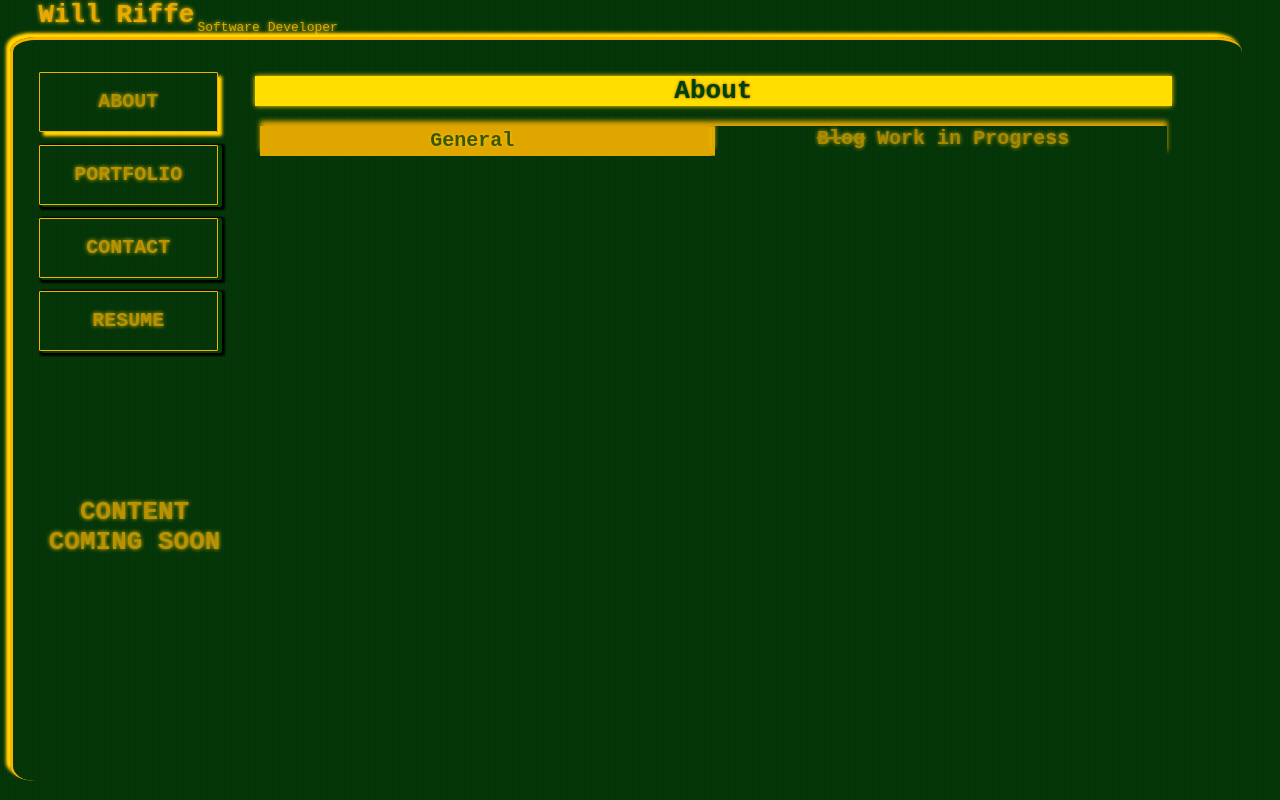
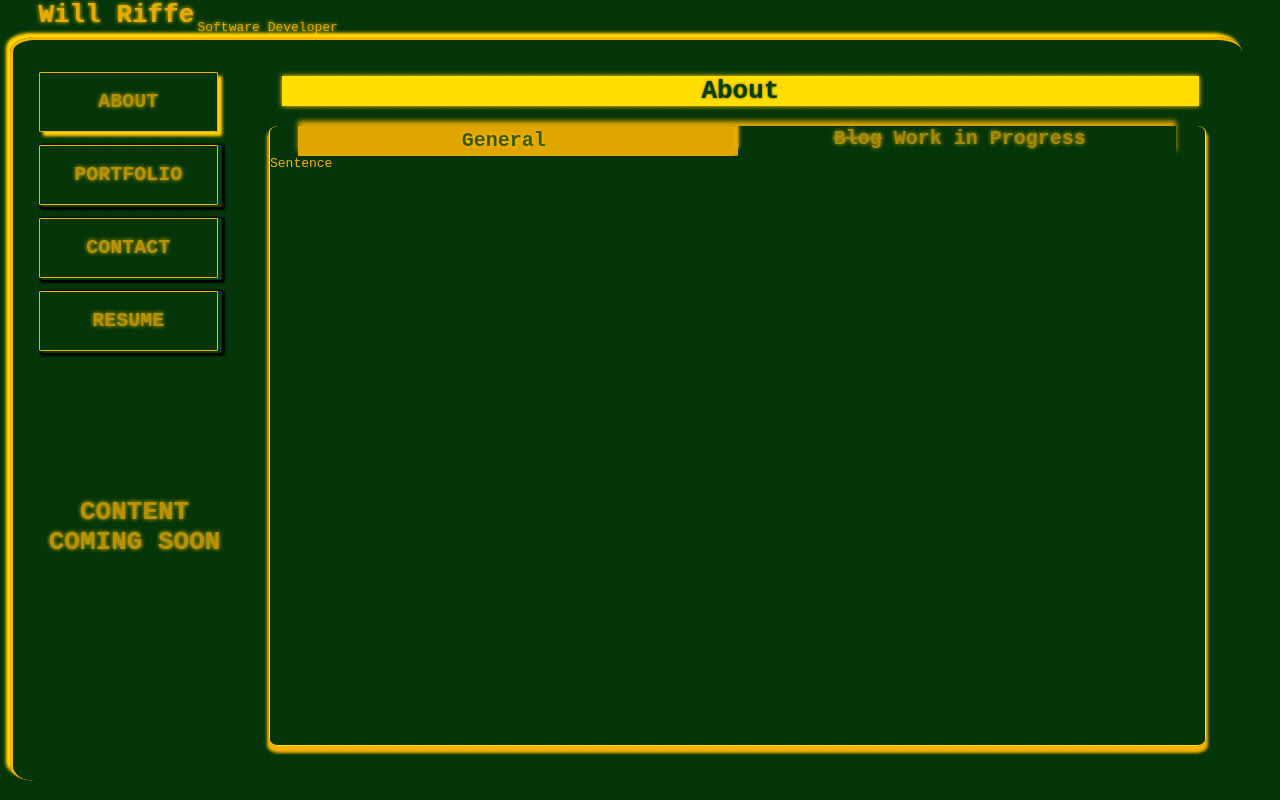
Before and after one commit to Will-Riffe/will-riffe-portfolio, a React (Create React App) app: page / in a window 1280 px wide. Built offline with nearby package versions, Linux system fonts and the light colour scheme.

Commit message:
Adjustments to positioning, clean-up classNames

```diff
--- /dev/null
+++ b/src/components/About/general.js
@@ -0,0 +1,8 @@
+import React from "react";
+
+function General() {
+    return (
+        <div>Sentence</div>
+    )
+}
+export default General;
--- a/src/components/About/index.js
+++ b/src/components/About/index.js
@@ -1,4 +1,5 @@
 import React from "react";
+import General from "./general.js";
 
 function About(props) {
   return (
@@ -6,17 +7,19 @@ function About(props) {
       <header className="show-border ">
         <div className="content-header">About</div>
       </header>
-      <nav className="article-nav show-border">
+      <article>
+        <nav className="article-nav show-border">
           <button className="article-tab-active">
             <h4>General</h4>
           </button>
           <h4 className="divider">|</h4>
           <button className="article-tab">
-            <h4><s>Blog</s> Work in Progress</h4>
+            <h4>
+              <s>Blog</s> Work in Progress
+            </h4>
           </button>
         </nav>
-      <article>
-
+        <General />
       </article>
     </section>
   );
--- a/src/components/Contact/contactForm.js
+++ b/src/components/Contact/contactForm.js
@@ -27,7 +27,7 @@ function ContactForm() {
   };
 
   return (
-    <section className="show-border contact-form makeMeToasty">
+    <section className="contact-form makeMeToasty">
       <h1>~ HMU ~</h1>
       <form onSubmit={handleSubmit}>
         <div className="entry-div">
@@ -56,7 +56,7 @@ function ContactForm() {
             required
           />
         </div>
-        <div className="entry-div show-border">
+        <div className="entry-div">
           <label htmlFor="message">Message:</label>
           <br />
           <textarea
@@ -68,7 +68,7 @@ function ContactForm() {
             required
           ></textarea>
         </div>
-        <div className="center show-border">
+        <div className="center">
           <button type="submit" className="main-btn">
             Send!
           </button>
--- a/src/components/Contact/index.js
+++ b/src/components/Contact/index.js
@@ -6,8 +6,8 @@ import "./contact.css";
 
 function Contact(props) {
   return (
-    <section className="show-border main-content scroll">
-      <header className="show-border ">
+    <section className="main-content scroll">
+      <header>
         <div className="content-header">Contact</div>
       </header>
       <div className="alternate-order">
--- a/src/components/Contact/socialFooter.js
+++ b/src/components/Contact/socialFooter.js
@@ -8,7 +8,7 @@ import {
 
 function SocialFooter() {
   return (
-    <footer className="show-border">
+    <footer>
       <h1>Find me on these platforms:</h1>
       <div className="center">
         <a
--- a/src/components/NavBar/index.js
+++ b/src/components/NavBar/index.js
@@ -28,7 +28,7 @@ function NavBar(props) {
   }, [location.pathname]);
 
   return (
-    <nav className="plain navContainer show-border">
+    <nav className="plain navContainer">
       <section className="navSection">
         {buttonData.map((button) => (
           <button
--- a/src/components/Portfolio/index.js
+++ b/src/components/Portfolio/index.js
@@ -14,12 +14,12 @@ function Portfolio(props) {
   }
 
   return (
-    <section className="show-border main-content">
-      <header className="show-border">
+    <section className="main-content">
+      <header>
         <div className="content-header">Portfolio</div>
       </header>
       <article>
-        <nav className="article-nav show-border">
+        <nav className="article-nav">
           {tabs.map((tab, index) => (
             <React.Fragment key={tab.id}>
               {index !== 0 && <h4 className="divider">|</h4>}
--- a/src/styles/animations.css
+++ b/src/styles/animations.css
@@ -5,6 +5,7 @@
   --bsg1: 0 0 10px 1px var(--glow);
   --bsg2: 4px 4px 3.5px var(--glow);
   --bsg3: 0 -5px 5px var(--textc);
+  --bsg4: 0px 5px 3px 2px var(--textc);
   --clip-top-left: polygon(-50% -50%, 100% 0, 100% 100%, 0% 100%);
 }
 
@@ -188,19 +189,19 @@
       box-shadow: var(--bsg);
     }
     5% {
+      opacity: 0.95;
+      box-shadow: var(--bsg);
+    }
+    10% {
+      opacity: 0.9;
+      box-shadow: var(--bsg);
+    }
+    15% {
       opacity: 0.85;
       box-shadow: var(--bsg);
     }
-    10% {
-      opacity: 0.95;
-      box-shadow: var(--bsg);
-    }
-    15% {
-      opacity: 0.9;
-      box-shadow: var(--bsg);
-    }
     20% {
-      opacity: 0.8;
+      opacity: 0.875;
       box-shadow: var(--bsg);
     }
     25% {
@@ -228,11 +229,11 @@
       box-shadow: var(--bsg);
     }
     55% {
-      opacity: 0.85;
+      opacity: 0.95;
       box-shadow: var(--bsg);
     }
     60% {
-      opacity: 0.95;
+      opacity: 0.975;
       box-shadow: var(--bsg);
     }
     65% {
@@ -240,15 +241,15 @@
       box-shadow: var(--bsg);
     }
     70% {
+      opacity: 0.975;
+      box-shadow: var(--bsg);
+    }
+    75% {
       opacity: 0.95;
       box-shadow: var(--bsg);
     }
-    75% {
-      opacity: 0.6;
-      box-shadow: var(--bsg);
-    }
     80% {
-      opacity: 0.85;
+      opacity: 0.925;
       box-shadow: var(--bsg);
     }
     85% {
@@ -256,11 +257,11 @@
       box-shadow: var(--bsg);
     }
     90% {
-      opacity: 0.95;
+      opacity: 0.875;
       box-shadow: var(--bsg);
     }
     95% {
-      opacity: 0.975;
+      opacity: 0.95;
       box-shadow: var(--bsg);
     }
     100% {
@@ -529,3 +530,90 @@
       box-shadow: var(--bsg3);
     }
   }
+
+  @keyframes flicker7 {
+    0% {
+      opacity: 1;
+      box-shadow: var(--bsg4);
+    }
+    5% {
+      opacity: 0.97.5;
+      box-shadow: var(--bsg4);
+    }
+    10% {
+      opacity: 0.95;
+      box-shadow: var(--bsg4);
+    }
+    15% {
+      opacity: 0.925;
+      box-shadow: var(--bsg4);
+    }
+    20% {
+      opacity: 0.9;
+      box-shadow: var(--bsg4);
+    }
+    25% {
+      opacity: 0.975;
+      box-shadow: var(--bsg4);
+    }
+    30% {
+      opacity: 1;
+      box-shadow: var(--bsg4);
+    }
+    35% {
+      opacity: 0.975;
+      box-shadow: var(--bsg4);
+    }
+    40% {
+      opacity: 1;
+      box-shadow: var(--bsg4);
+    }
+    45% {
+      opacity: 0.9;
+      box-shadow: var(--bsg4);
+    }
+    50% {
+      opacity: 0.925;
+      box-shadow: var(--bsg4);
+    }
+    55% {
+      opacity: 0.95;
+      box-shadow: var(--bsg4);
+    }
+    60% {
+      opacity: 0.975;
+      box-shadow: var(--bsg4);
+    }
+    65% {
+      opacity: 0.95;
+      box-shadow: var(--bsg4);
+    }
+    70% {
+      opacity: 1;
+      box-shadow: var(--bsg4);
+    }
+    75% {
+      opacity: 0.975;
+      box-shadow: var(--bsg4);
+    }
+    80% {
+      opacity: 1;
+      box-shadow: var(--bsg4);
+    }
+    85% {
+      opacity: 0.975;
+      box-shadow: var(--bsg4);
+    }
+    90% {
+      opacity: 0.95;
+      box-shadow: var(--bsg4);
+    }
+    95% {
+      opacity: 0.925;
+      box-shadow: var(--bsg4);
+    }
+    100% {
+      opacity: 0.9;
+      box-shadow: var(--bsg4);
+    }
+  }
--- a/src/styles/styles.css
+++ b/src/styles/styles.css
@@ -1,3 +1,9 @@
+article {
+  height:75%;
+  width:97%;
+  margin: 2vh auto 0 auto;
+}
+
 main {
   border-style: solid solid solid solid;
   border-radius: 2%;
@@ -210,6 +216,16 @@ section {
 }
 
 @media screen and (min-width: 1024px) {
+  article {
+    border-style: none solid solid solid;
+    border-radius: 1%;
+    border-width: 1px;
+    border-color: var(--glow);
+    animation: flicker7 15s infinite;
+    height:90%;
+    width:97%;
+    margin: 2vh auto 0 3vw;
+  }
 
   nav.article-nav {
     margin: 20px auto auto auto;
@@ -222,7 +238,7 @@ section {
   }
 
   .content-header {
-    margin: 10px auto 10px auto;
+    margin: 10px auto 10px 4vw;
   }
 
   h4 {
```
